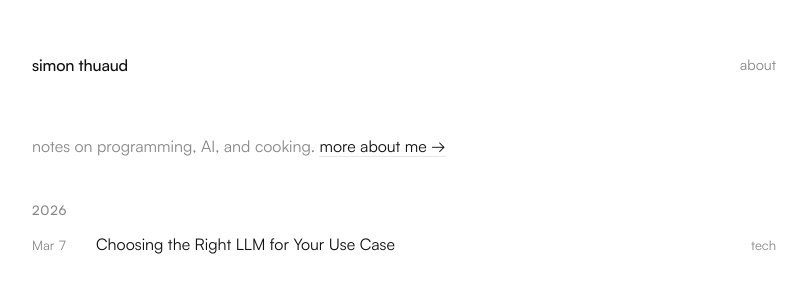
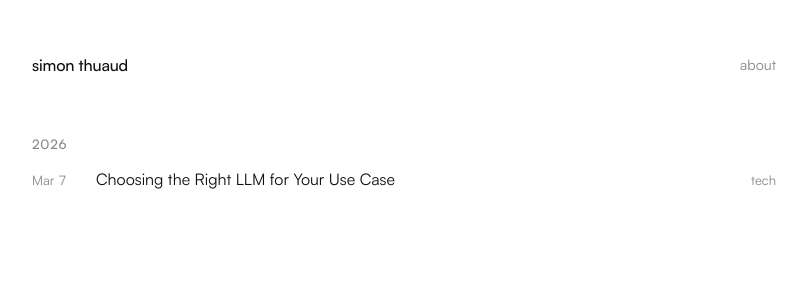
Before and after one commit to SIMOUNIX/website, a React (Vite) app: page / in a window 1280 px wide. Shown: the top 300 px of the page, without its empty margins (236-1043 px from the left). Built offline with nearby package versions, Linux system fonts and the light colour scheme.

Commit message:
remove the useless about sentence

```diff
--- a/src/pages/About.tsx
+++ b/src/pages/About.tsx
@@ -26,7 +26,11 @@ export default function About() {
             experiments — more soon.
           </p>
           <p className="about-links">
-            <a href="https://github.com/simounix" target="_blank" rel="noreferrer">
+            <a
+              href="https://github.com/simounix"
+              target="_blank"
+              rel="noreferrer"
+            >
               GitHub
             </a>
             {" · "}
--- a/src/pages/BlogPost.tsx
+++ b/src/pages/BlogPost.tsx
@@ -30,7 +30,9 @@ export default function BlogPost() {
         ← back
       </Link>
       <h1 className="post-page-title">{post.frontmatter.title}</h1>
-      <p className="post-page-meta">{formatDate(post.frontmatter.publishedAt)}</p>
+      <p className="post-page-meta">
+        {formatDate(post.frontmatter.publishedAt)}
+      </p>
       <article className="prose">
         <Content components={mdxComponents} />
       </article>
--- a/src/pages/Home.tsx
+++ b/src/pages/Home.tsx
@@ -4,15 +4,12 @@ import { formatShortDate } from "../lib/date";
 import { useSEO } from "../lib/seo";
 
 function getYear(date: string) {
-  return new Date(
-    date.includes("T") ? date : `${date}T00:00:00`
-  ).getFullYear();
+  return new Date(date.includes("T") ? date : `${date}T00:00:00`).getFullYear();
 }
 
 export default function Home() {
   useSEO({
-    description:
-      "Notes on programming, AI, and cooking by Simon Thuaud.",
+    description: "Notes on programming, AI, and cooking by Simon Thuaud.",
   });
 
   const posts = getAllPosts();
@@ -29,11 +26,6 @@ export default function Home() {
 
   return (
     <div className="home">
-      <p className="home-tagline">
-        notes on programming, AI, and cooking.{" "}
-        <Link to="/about">more about me →</Link>
-      </p>
-
       {posts.length === 0 ? (
         <p className="archive-empty">No posts yet.</p>
       ) : (
--- a/src/styles.css
+++ b/src/styles.css
@@ -111,25 +111,6 @@ a:hover {
 .nav-link:hover {
   color: var(--text);
   opacity: 1;
-}
-
-/* ─── Home ───────────────────────────────── */
-
-.home-tagline {
-  margin: 0 0 2.5rem;
-  color: var(--muted);
-  font-size: var(--font-size-base);
-  line-height: 1.6;
-}
-
-.home-tagline a {
-  color: var(--text);
-  border-bottom: 1px solid var(--border);
-}
-
-.home-tagline a:hover {
-  opacity: 1;
-  border-bottom-color: var(--text);
 }
 
 /* ─── Archive ────────────────────────────── */
```
